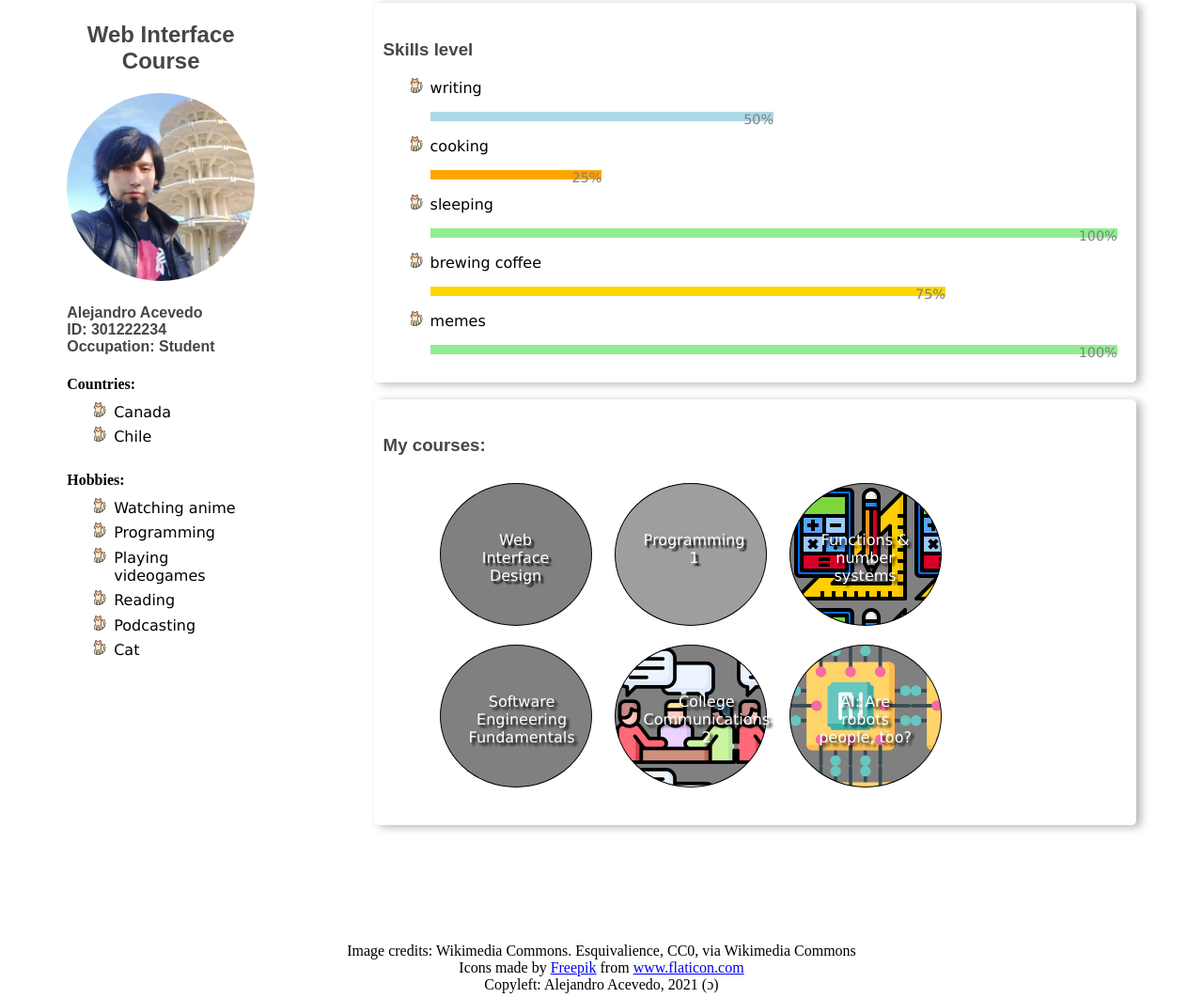
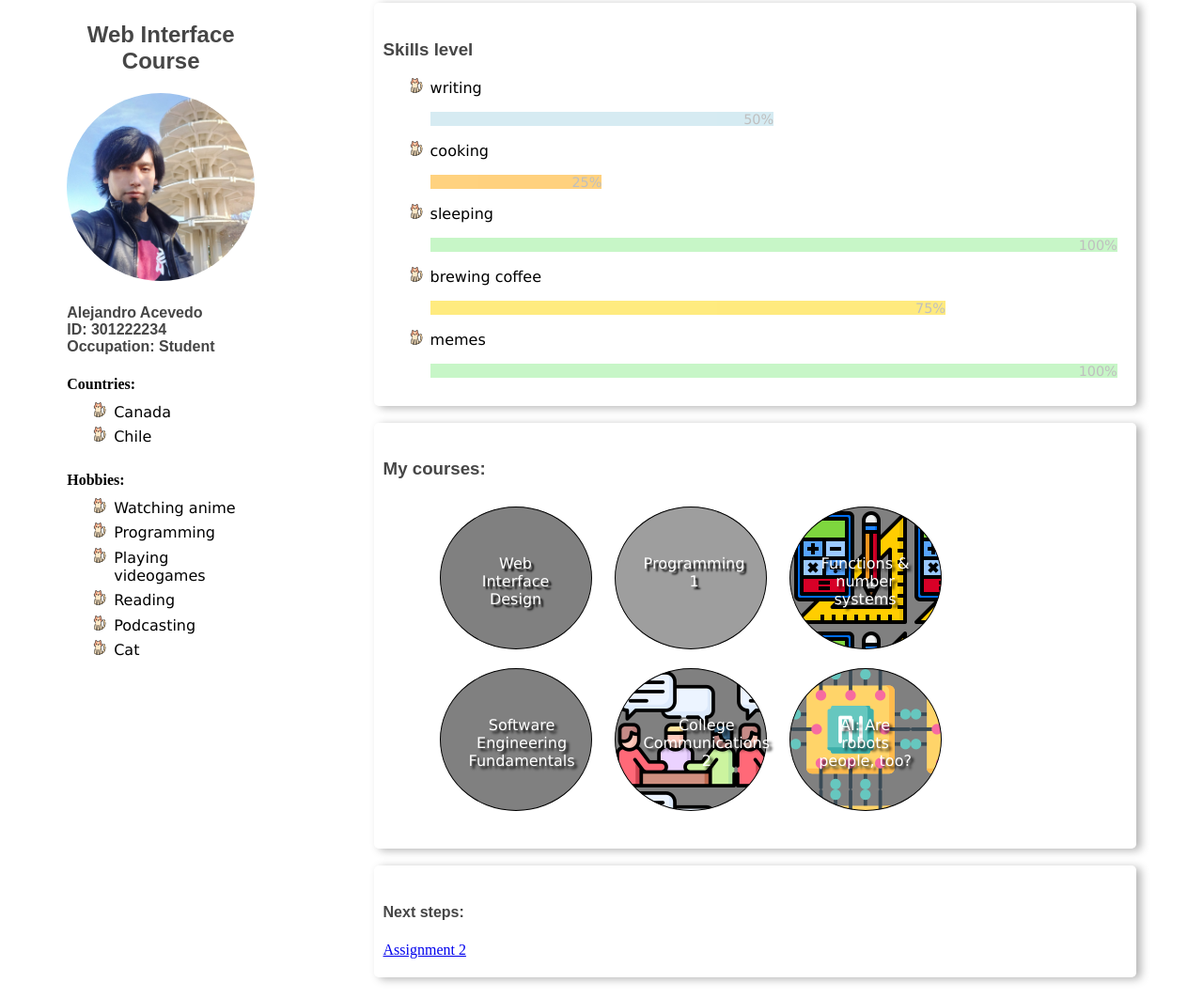
Before and after one commit to dondogecl/centennial_web_001, a plain HTML site: page index.html in a window 1280 px wide. Shown: the part 30-1092 px from the top of the page at 94% size. Drawn offline with Linux system fonts and the light colour scheme; grey boxes are pictures that could not be loaded.

Commit message:
gatitos en LI  se iluminan

```diff
--- a/index.html
+++ b/index.html
@@ -103,6 +103,13 @@ have a god day.
                 </ul>
             </div>
 
+            <br>
+
+            <div class="box">
+                <h4>Next steps:</h4>
+                <a href="./assignment2/index.html">Assignment 2</a>
+            </div>
+
         </div>
     </div>
 
@@ -112,6 +119,8 @@ have a god day.
         <div>Icons made by <a href="https://www.freepik.com" title="Freepik">Freepik</a> from <a href="https://www.flaticon.com/" title="Flaticon">www.flaticon.com</a></div>
         <div>Copyleft: Alejandro Acevedo, 2021 (ɔ)</div>
     </footer>
+
+
 </body>
 
 </html>
--- a/style/style.css
+++ b/style/style.css
@@ -47,33 +47,38 @@
     font-size: .9em;
     text-align: right;
     vertical-align: 50%;
+    opacity: 0.5;
+}
+
+.bars:hover {
+    opacity: 1;
 }
 
 .percent25 {
     border-style: 1px solid black;
     width: 25%;
-    height: 10px;
+    height: 15px;
     background: orange;
 }
 
 .percent50 {
     border-style: 1px solid black;
     width: 50%;
-    height: 10px;
+    height: 15px;
     background: lightblue;
 }
 
 .percent75 {
     border-style: 1px solid black;
     width: 75%;
-    height: 10px;
+    height: 15px;
     background: gold;
 }
 
 .percent100 {
     border-style: 1px solid black;
     width: 100%;
-    height: 10px;
+    height: 15px;
     background: lightgreen;
 }
 
@@ -140,6 +145,13 @@ footer {
 ul {
     list-style-image: url('../img/cat.png');
     margin: 10px;
+    transition: 0s;
+
+}
+
+li:hover{
+    list-style-image: url('../img/cat_no_lines.png');
+    transition-delay: 0.1s;
 }
 
 ul li {
```
Also changed, not shown: assignment2/index.html (added), img/cat_no_lines.png (added), 2 other files.
